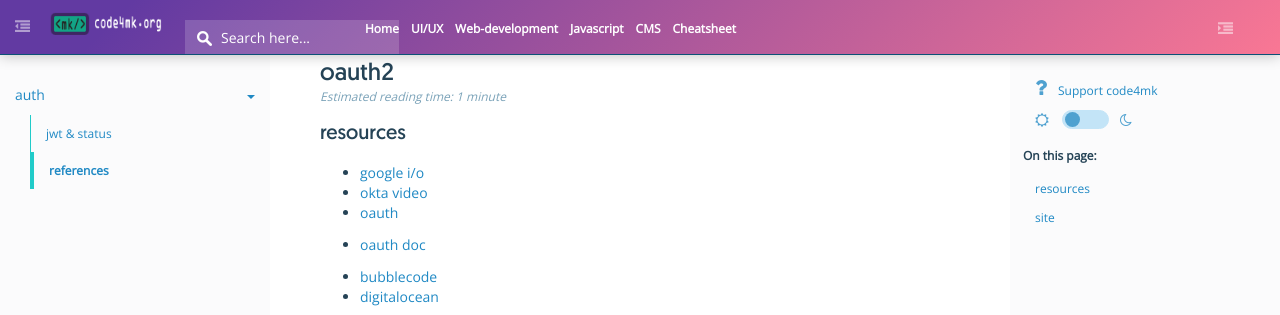
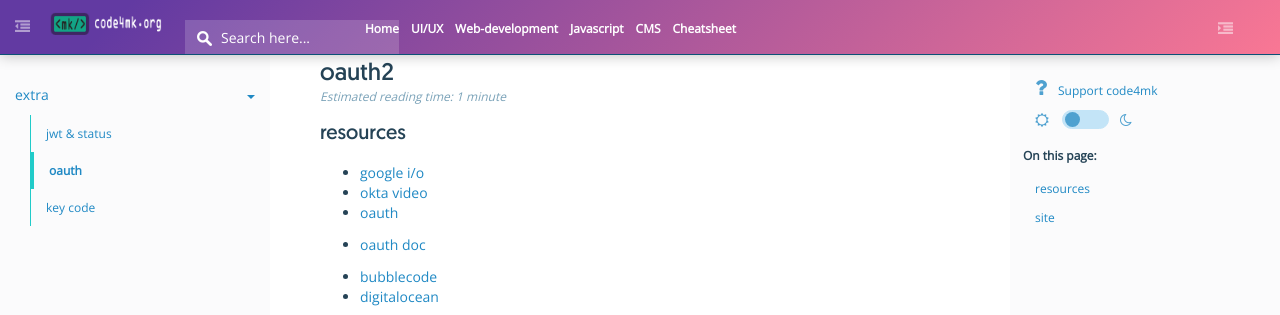
Before and after one commit to code4mk/code4mk.github.io, a Jekyll site: the page built from javascript-developer/extra/oauth2/index.md, in a window 1280 px wide. Shown: the top 315 px of the page. Built offline with Jekyll 4.4.1, drawn with Linux system fonts in a browser that asks for light colours; comment, search, counter and statistics services are not loaded.

Commit message:
key code

```diff
--- a/_data/toc.yaml
+++ b/_data/toc.yaml
@@ -455,9 +455,11 @@ django:
     title: model
 
 extra:
-- sectiontitle: auth
+- sectiontitle: extra
   section:
   - path: /javascript-developer/extra/jwt/
     title: jwt & status
   - path: /javascript-developer/extra/oauth2/
-    title: references
+    title: oauth
+  - path: /javascript-developer/extra/keycode/
+    title: key code
```
Also changed, not shown: javascript-developer/extra/keycode/index.md (added, +13 -0 lines).
